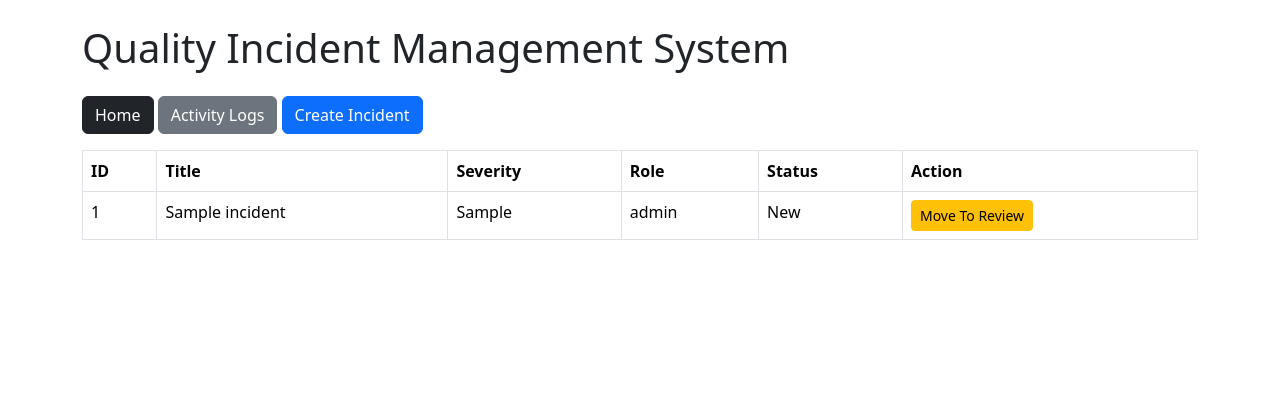
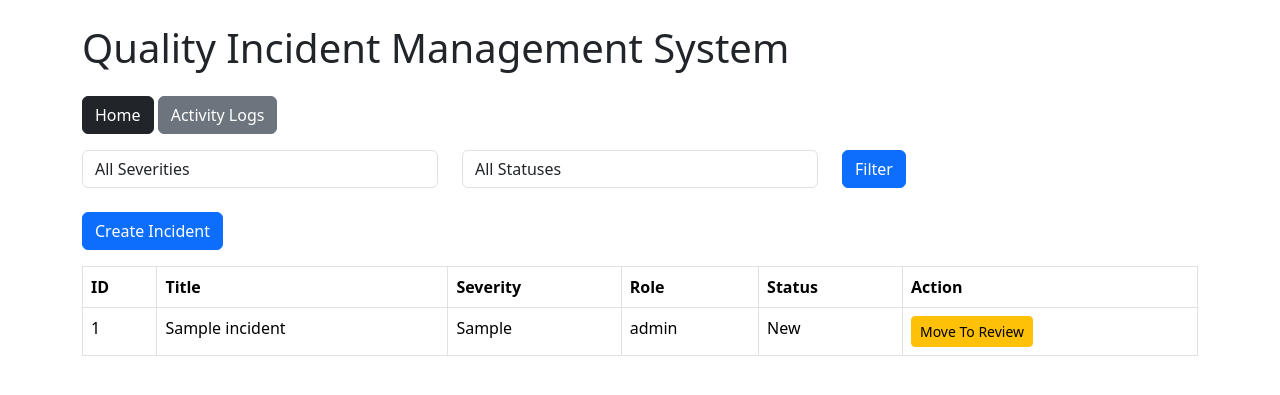
Before and after one commit to Somit-1412/quality-incident-management-system, a Flask app: page / in a window 1280 px wide. Shown: the top 395 px of the page. Run offline with Flask 3, Linux system fonts and the light colour scheme; tables that the repository leaves empty hold one stand-in row (values such as "Sample post").

Commit message:
Implemented incident filtering and resilience simulation

```diff
--- a/app.py
+++ b/app.py
@@ -1,6 +1,7 @@
 from flask import Flask, render_template, request, redirect, url_for, flash
 from flask_sqlalchemy import SQLAlchemy
 from datetime import datetime, timezone
+import time
 
 app = Flask(__name__)
 
@@ -36,7 +37,25 @@ class ActivityLog(db.Model):
 @app.route('/')
 def home():
 
-    incidents = Incident.query.all()
+    severity = request.args.get('severity')
+
+    status = request.args.get('status')
+
+    query = Incident.query
+
+    if severity:
+
+        query = query.filter_by(
+            severity=severity
+        )
+
+    if status:
+
+        query = query.filter_by(
+            status=status
+        )
+
+    incidents = query.all()
 
     return render_template(
         'index.html',
@@ -68,6 +87,10 @@ def create_incident():
         if duplicate:
             flash('Incident already exists!')
             return redirect(url_for('create_incident'))
+
+        # Resilience Simulation
+        if severity == 'Critical':
+            time.sleep(3)
 
         incident = Incident(
             title=title,
--- a/templates/index.html
+++ b/templates/index.html
@@ -1,6 +1,53 @@
 {% extends 'base.html' %}
 
 {% block content %}
+
+<form method="GET" class="row mb-4">
+
+    <div class="col">
+
+        <select
+            name="severity"
+            class="form-control"
+        >
+            <option value="">All Severities</option>
+
+            <option>Low</option>
+            <option>Medium</option>
+            <option>High</option>
+            <option>Critical</option>
+
+        </select>
+
+    </div>
+
+    <div class="col">
+
+        <select
+            name="status"
+            class="form-control"
+        >
+            <option value="">All Statuses</option>
+
+            <option>New</option>
+            <option>In Review</option>
+            <option>Assigned</option>
+            <option>Resolved</option>
+            <option>Closed</option>
+
+        </select>
+
+    </div>
+
+    <div class="col">
+
+        <button class="btn btn-primary">
+            Filter
+        </button>
+
+    </div>
+
+</form>
 
 <a href="/create" class="btn btn-primary mb-3">
     Create Incident
```
